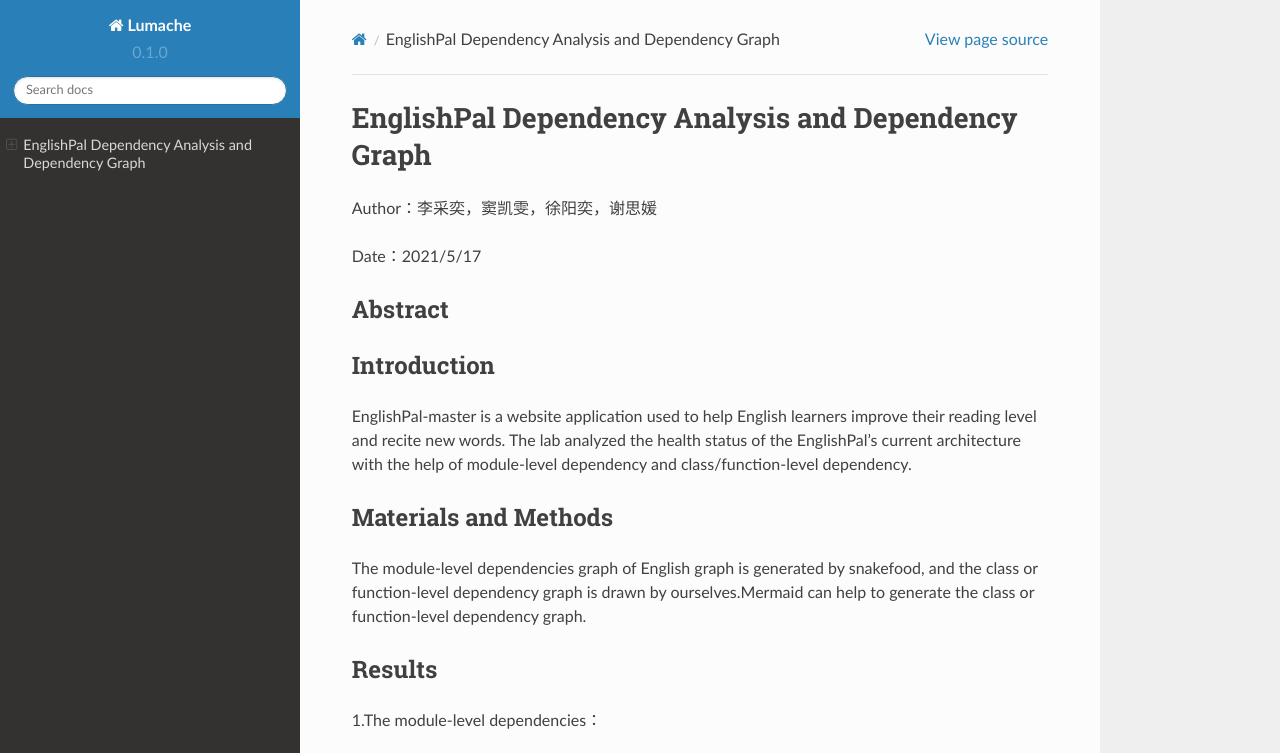
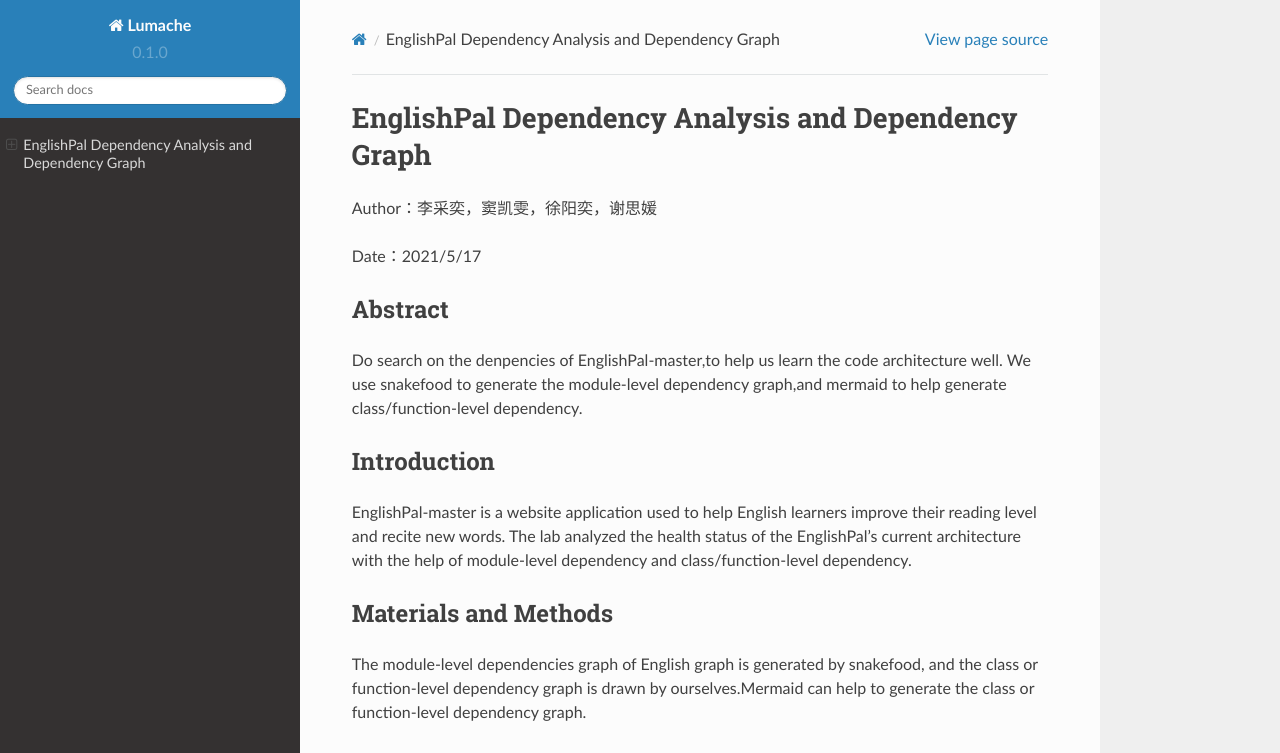
Before and after one commit to lcyyy22/EnglishPal-master, a Sphinx documentation site: the page built from docs/source/index.rst, in a window 1280 px wide and 900 px high, cut to the strip 0-753 px from the top of the window. Built offline with Sphinx 7.4.7 and the Read the Docs theme 2.0.0, drawn with Linux system fonts in a browser that asks for light colours.

Commit message:
Update index.rst

```diff
--- a/docs/source/index.rst
+++ b/docs/source/index.rst
@@ -7,6 +7,8 @@ Date：2021/5/17
 
 Abstract
 --------
+Do search on the denpencies of EnglishPal-master,to help us learn the code architecture well.
+We use snakefood to generate the module-level dependency graph,and mermaid to help generate class/function-level dependency.
 
 Introduction
 --------
```
